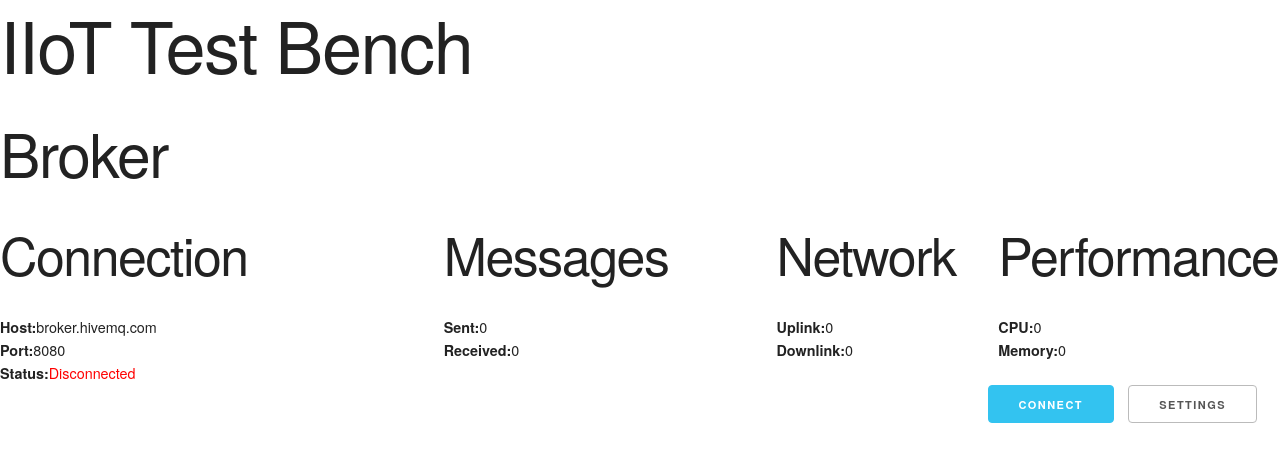
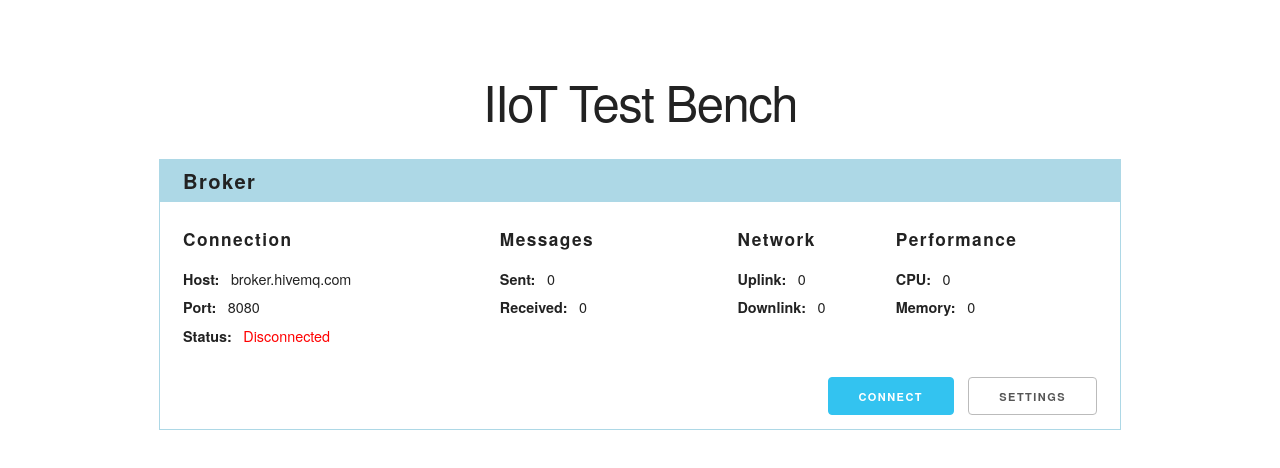
Before and after one commit to Isaac-Ampomah-12/iiot-test-bench, a React (Create React App) app in the folder frontend/: page / in a window 1280 px wide. Shown: the top 468 px of the page. Built offline with nearby package versions, Linux system fonts and the light colour scheme.

Commit message:
Add id and class to style and center dashboard container

```diff
--- a/frontend/src/pages/Dashboard/Dashboard.js
+++ b/frontend/src/pages/Dashboard/Dashboard.js
@@ -1,9 +1,9 @@
-import "Dashboard.css";
+import "./Dashboard.css";
 import BrokerMetrics from "../../components/Broker/BrokerMetrics/BrokerMetrics";
 
 function Dashboard() {
   return (
-    <div>
+    <div id="Dashboard" className="container">
       <h1>IIoT Test Bench</h1>
       <BrokerMetrics />
     </div>
```
